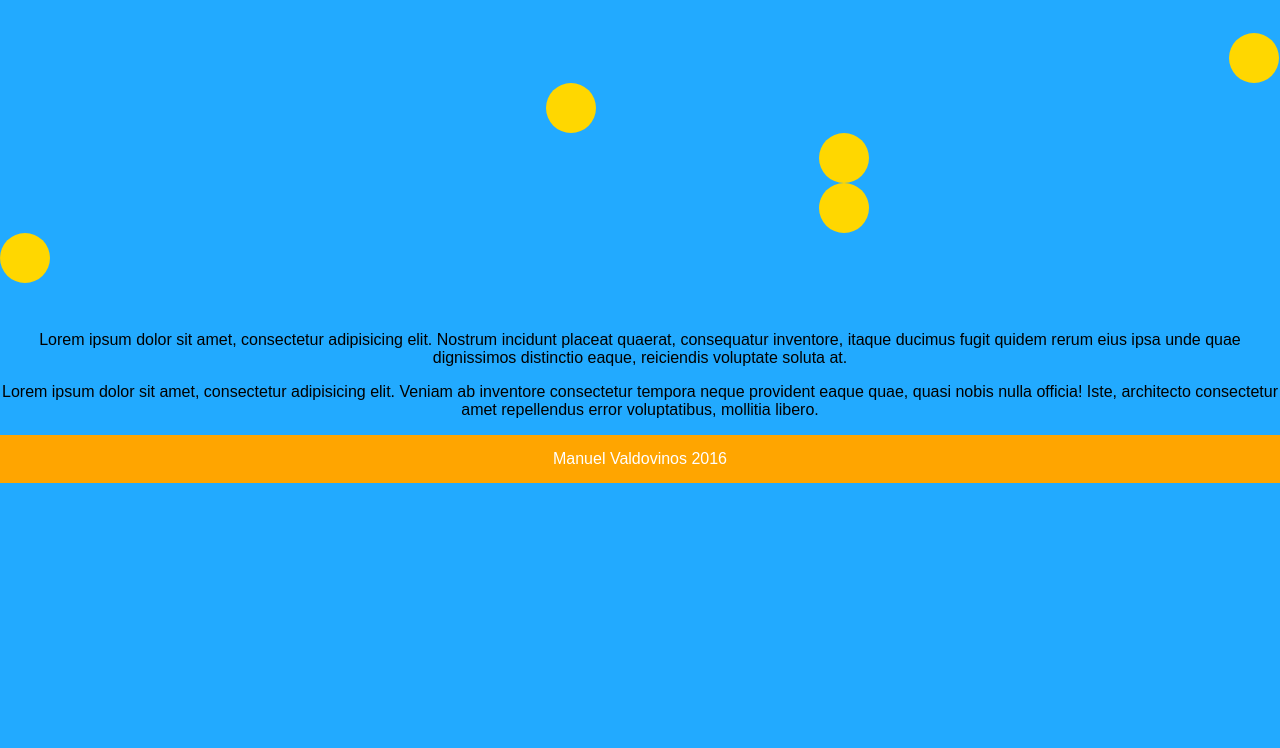
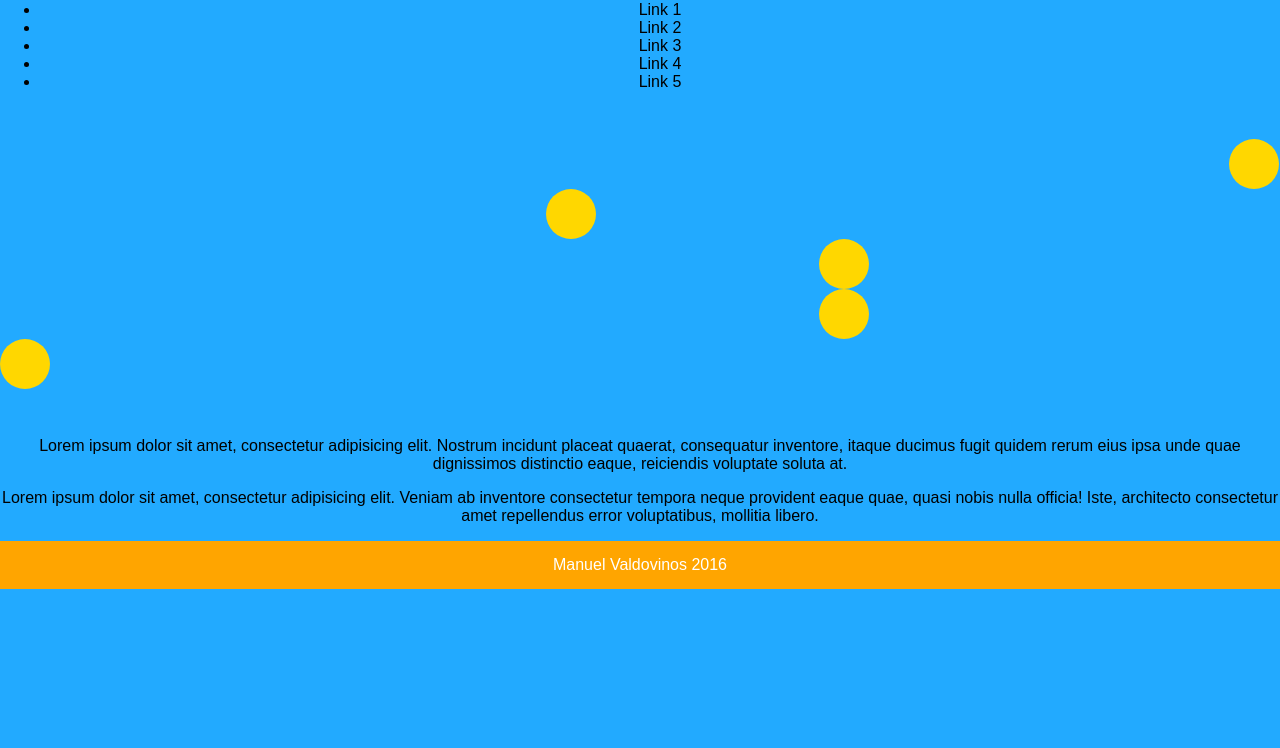
Before and after one commit to ManuelVC/git, a plain HTML site: page index.html in a window 1280 px wide. Shown: the part 52-800 px from the top of the page. Drawn offline with Linux system fonts and the light colour scheme.

Commit message:
Se agrego la navbar

```diff
--- a/index.html
+++ b/index.html
@@ -8,6 +8,16 @@
 <body>
 
 <strong>Taller | </strong>Practica GIT
+
+<nav>
+	<ul>
+		<li>Link 1</li>
+		<li>Link 2</li>
+		<li>Link 3</li>
+		<li>Link 4</li>
+		<li>Link 5</li>
+	</ul>
+</nav>
 
 <section class="container">
 	<div class="pelota"></div>
@@ -22,6 +32,7 @@
 	<p>Lorem ipsum dolor sit amet, consectetur adipisicing elit. Veniam ab inventore consectetur tempora neque provident eaque quae, quasi nobis nulla officia! Iste, architecto consectetur amet repellendus error voluptatibus, mollitia libero.</p>
 </seciton>
 
+
 <footer>
 	<div class="info">Manuel Valdovinos 2016</div>
 </footer>
```
